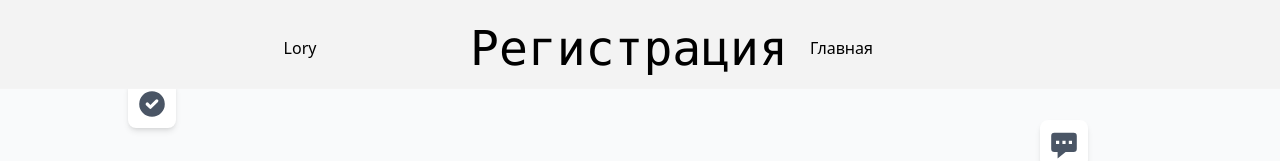
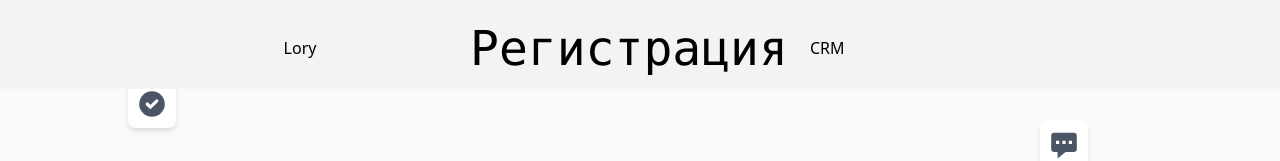
Before and after one commit to ShiroSan123/Lory, a React (Vite) app: page / in a window 1280 px wide. Shown: the top 161 px of the page. Built offline with nearby package versions, Linux system fonts and the light colour scheme.

Commit message:
CRM: Fix: Dashboard

```diff
--- a/src/App.jsx
+++ b/src/App.jsx
@@ -14,7 +14,7 @@ function App() {
 			<BrowserRouter>
 				<Routes>
 					<Route path="/" element={<HomePage />} />
-					<Route path="/CRM/Dashboard" element={<Dashboard />} />
+					<Route path="/Dashboard" element={<Dashboard />} />
 				</Routes>
 			</BrowserRouter>
 		</>
--- a/src/components/navbar.jsx
+++ b/src/components/navbar.jsx
@@ -25,7 +25,7 @@ export const Navbar = ({ menuOpen, setMenuOpen }) => {
 					</a>
 
 					<div className="hidden md:flex items-center space-x-8 *:text-black-800 *:hover:text-[#187A00] *:transition-colors">
-						<a href="/CRM/Dashboard"> Главная </a>
+						<a href="/Dashboard"> CRM </a>
 					</div>
 				</div>
 			</div>
```
